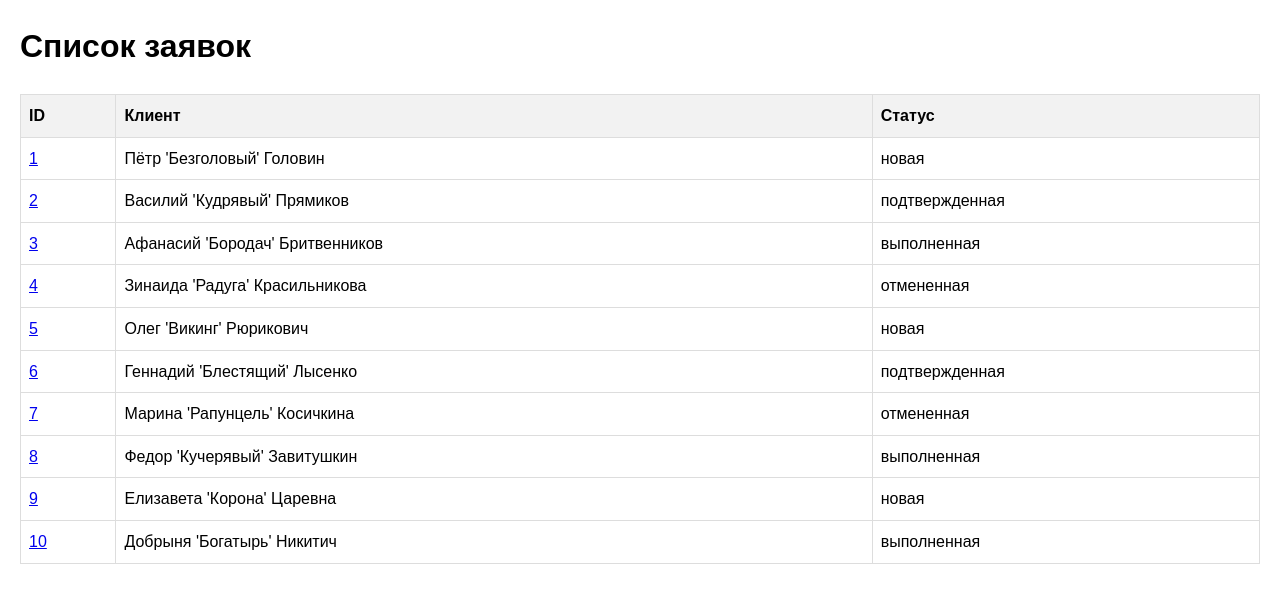
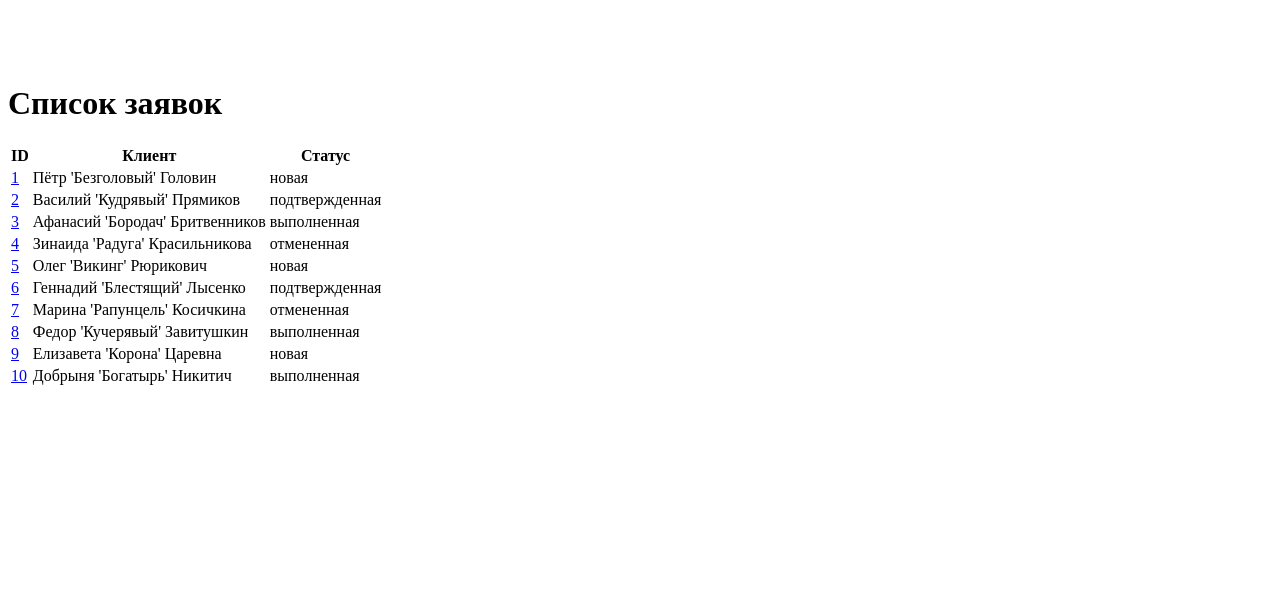
Before and after one commit to DmitryYV1973/Django_consult, a Django app: page /orders/ in a window 1280 px wide. Shown: the top 603 px of the page. Run offline with Django 5.2, Linux system fonts and the light colour scheme.

Commit message:
hw_38: обновляем main.css для Bootstrap-совместимости

```diff
--- a/static/main.css
+++ b/static/main.css
@@ -1,20 +1,15 @@
 body {
-    font-family: Arial, sans-serif;
-    line-height: 1.6;
-    margin: 20px;
+    padding-top: 56px;
 }
 
-table {
-    border-collapse: collapse;
-    width: 100%;
+section {
+    padding: 60px 0;
 }
 
-th, td {
-    border: 1px solid #ddd;
-    padding: 8px;
-    text-align: left;
+.card {
+    transition: transform 0.3s;
 }
 
-th {
-    background-color: #f2f2f2;
+.card:hover {
+    transform: translateY(-5px);
 }
```
